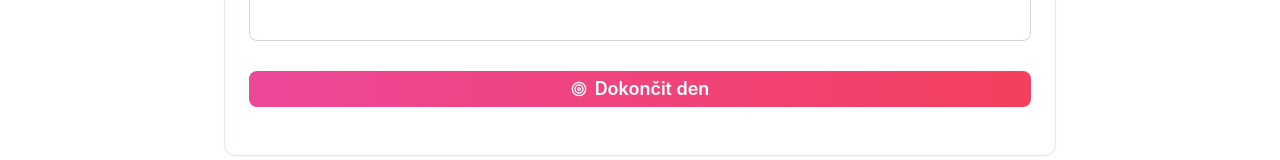
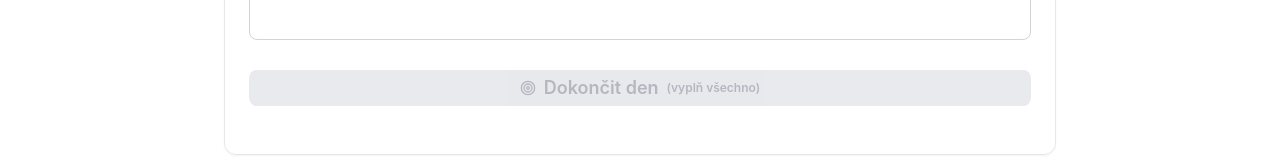
Before and after one commit to czdsgnr/akne-denik-complete, a React (Vite) app: page /my-day in a window 1280 px wide. Shown: the part 1252-1412 px from the top of the page. Built offline with nearby package versions, Linux system fonts and the light colour scheme; no server answers; the database is empty; sample sign-in values are in the browser's storage.

Commit message:
Fix: Add proper vercel.json for SPAa routing

```diff
--- a/src/components/user/MyDayPage.jsx
+++ b/src/components/user/MyDayPage.jsx
@@ -89,6 +89,7 @@ function MyDayPage() {
   const [photoPreview, setPhotoPreview] = useState(null)
   const [uploadingPhoto, setUploadingPhoto] = useState(false)
   const photoInputRef = useRef(null)
+  const [errorMessage, setErrorMessage] = useState('')
 
   useEffect(() => {
     // Vždy scroll na začátek při načtení stránky
@@ -98,20 +99,43 @@ function MyDayPage() {
       if (!user) return
 
       try {
+        console.log('🔄 Loading user data...')
+
         // Načtení aktuálního dne uživatele
         const userDoc = await getDoc(doc(db, 'users', user.uid))
+        if (!userDoc.exists()) {
+          console.error('❌ User document not found!')
+          return
+        }
+
         const userInfo = userDoc.data()
         const day = userInfo?.currentDay || 1
+
+        console.log('✅ User data loaded:', { day, userInfo })
 
         setCurrentDay(day)
         setUserData(userInfo)
 
         // Načtení denního obsahu
+        console.log(`🔄 Loading daily content for day ${day}...`)
         const contentDoc = await getDoc(doc(db, 'dailyContent', `day-${day}`))
-        const contentData = contentDoc.exists() ? contentDoc.data() : null
-        setCurrentDayContent(contentData)
+
+        if (contentDoc.exists()) {
+          const contentData = contentDoc.data()
+          console.log('✅ Daily content loaded:', contentData)
+          setCurrentDayContent(contentData)
+        } else {
+          console.warn(`⚠️ No content found for day-${day}`)
+          // Fallback obsah
+          setCurrentDayContent({
+            motivation: `Vítej v dni ${day}! Dnes budeš pokračovat ve své cestě za krásnou pletí! 💖`,
+            task: `🎯 DEN ${day} - POKRAČUJ VE SVÉ CESTĚ!\n\n📌 VZPOMEŇ SI:\nJaký pokrok jsi už udělala?\n\n💪 ÚKOL:\nDnes se zaměř na pravidelnost své rutiny.\n⭐ Udělej si čas jen pro sebe!`,
+            isPhotoDay: day % 7 === 1 // Každý týden foto den
+          })
+        }
 
         // Načtení uživatelských logů
+        console.log('🔄 Loading user logs...')
         const logsQuery = query(
           collection(db, 'userLogs'),
           where('userId', '==', user.uid)
@@ -122,6 +146,7 @@ function MyDayPage() {
           const data = doc.data()
           logs[data.day] = data
         })
+        console.log('✅ User logs loaded:', logs)
         setUserLogs(logs)
 
         // Kontrola jestli už dnes vyplnil záznam (podle dnešního data)
@@ -144,10 +169,12 @@ function MyDayPage() {
           }
         })
 
+        console.log('✅ Today completed check:', todayLogExists)
         setTodayCompleted(todayLogExists)
 
       } catch (error) {
-        console.error('Chyba při načítání dat:', error)
+        console.error('❌ Error loading data:', error)
+        setErrorMessage('Chyba při načítání dat. Zkus obnovit stránku. 🔄')
       } finally {
         setLoading(false)
       }
@@ -158,15 +185,19 @@ function MyDayPage() {
 
   const handleMoodSelect = (mood) => {
     setDailyLog(prev => ({ ...prev, mood }))
+    setErrorMessage('') // Vymaž error při výběru
   }
 
   const handleSkinRating = (rating) => {
     setDailyLog(prev => ({ ...prev, skinRating: rating }))
+    setErrorMessage('') // Vymaž error při výběru
   }
 
   const handlePhotoSelect = (e) => {
     const file = e.target.files[0]
     if (!file) return
+
+    setErrorMessage('') // Vymaž předchozí chyby
 
     try {
       validatePhotoFile(file)
@@ -180,17 +211,19 @@ function MyDayPage() {
       }
       reader.readAsDataURL(file)
     } catch (error) {
-      alert(error.message)
+      setErrorMessage(error.message + ' Zkus prosím vybrat jinou fotografii. 📸')
     }
   }
 
   const handlePhotoUpload = async () => {
     if (!photoFile) {
-      alert('Nejdřív vyber fotografii')
+      setErrorMessage('Nejdřív vyber fotografii pomocí tlačítka "Vybrat foto" 📸')
       return
     }
 
     setUploadingPhoto(true)
+    setErrorMessage('') // Vymaž předchozí chyby
+
     try {
       const photoUrl = await uploadPhotoToStorage(
         photoFile,
@@ -205,25 +238,30 @@ function MyDayPage() {
         photos: [{ url: photoUrl, type: 'progress' }]
       }))
 
-      alert('Fotka byla úspěšně nahrána! 📸 Teď můžeš dokončit den.')
+      // Úspěšná zpráva se zobrazí jen krátce
+      setErrorMessage('')
 
     } catch (error) {
       console.error('Chyba při nahrávání fotky:', error)
-      alert('Chyba při nahrávání fotky: ' + error.message)
+      setErrorMessage('Chyba při nahrávání fotky: ' + error.message + ' Zkus to prosím znovu. 🔄')
     } finally {
       setUploadingPhoto(false)
     }
   }
 
   const handleCompleteDay = async () => {
+    // Vymaž předchozí chyby
+    setErrorMessage('')
+
+    // Validace
     if (!dailyLog.mood || !dailyLog.skinRating) {
-      alert('Prosím, vyplň náladu a hodnocení pleti před dokončením dne.')
+      setErrorMessage('Prosím, vyplň náladu a hodnocení pleti před dokončením dne. Děláš to přece pro sebe! 💖')
       return
     }
 
     // Kontrola povinné fotky na foto dnech
     if (isPhotoDay && (!dailyLog.photos || dailyLog.photos.length === 0)) {
-      alert('Dnes je foto den! Prosím nahraj fotografii svého obličeje pro sledování pokroku.')
+      setErrorMessage('Dnes je foto den! Nahraj prosím fotografii svého obličeje - chceš přece vidět svůj pokrok! 📸')
       return
     }
 
@@ -256,7 +294,7 @@ function MyDayPage() {
 
     } catch (error) {
       console.error('Chyba při ukládání:', error)
-      alert('Chyba při ukládání dat')
+      setErrorMessage('Ups! Něco se nepovedlo. Zkus to prosím znovu. 🔄')
     }
   }
 
@@ -275,6 +313,11 @@ function MyDayPage() {
   const completedDaysCount = Object.keys(userLogs).length
   const progressPercentage = Math.round((completedDaysCount / 365) * 100)
   const streak = calculateStreak(userLogs, currentDay)
+
+  // Validace formuláře
+  const isFormValid = dailyLog.mood > 0 &&
+                     dailyLog.skinRating > 0 &&
+                     (!isPhotoDay || (dailyLog.photos && dailyLog.photos.length > 0))
 
   const moods = [
     { value: 1, emoji: '😞', label: 'Špatná' },
@@ -297,7 +340,7 @@ function MyDayPage() {
 
   return (
     <div className="min-h-screen bg-white">
-     {/* Minimalistický Header */}
+      {/* Minimalistický Header */}
       <header className="bg-gradient-to-r from-pink-500 to-rose-500 text-white sticky top-0 z-10 shadow-sm">
         <div className="max-w-4xl mx-auto px-4 sm:px-6 lg:px-8">
           <div className="py-3">
@@ -443,14 +486,7 @@ function MyDayPage() {
             <div className="prose max-w-none">
               <pre className="whitespace-pre-wrap font-sans text-gray-700 leading-relaxed text-sm">
                 {currentDayContent?.task ||
-                 `🎯 DEN ${currentDay} - DŮVĚŘUJ PROCESU!
-
-📌 VZPOMEŇ SI:
-Kdy jsi naposledy dostala kompliment na svou pleť?
-
-💪 ÚKOL:
-Dnes se podívej do zrcadla a najdi 3 věci, které se ti na své pleti líbí.
-⭐ Napiš si je do poznámky a usmej se na sebe!`}
+                 `🎯 DEN ${currentDay} - DŮVĚŘUJ PROCESU!\n\n📌 VZPOMEŇ SI:\nKdy jsi naposledy dostala kompliment na svou pleť?\n\n💪 ÚKOL:\nDnes se podívej do zrcadla a najdi 3 věci, které se ti na své pleti líbí.\n⭐ Napiš si je do poznámky a usmej se na sebe!`}
               </pre>
             </div>
           </CardContent>
@@ -465,26 +501,26 @@ Dnes se podívej do zrcadla a najdi 3 věci, které se ti na své pleti líbí.
                 <span>Jak se dnes cítíš?</span>
               </h2>
 
-              {/* Celková nálada */}
+              {/* Celková nálada - RESPONSIVE */}
               <div>
                 <label className="block text-sm font-medium text-gray-700 mb-3">
                   Celková nálada
                 </label>
-                <div className="grid grid-cols-5 gap-2">
+                <div className="grid grid-cols-5 gap-1 sm:gap-2">
                   {moods.map((mood) => (
                     <button
                       key={mood.value}
                       onClick={() => handleMoodSelect(mood.value)}
                       className={`
-                        p-3 rounded-lg border-2 transition-all duration-200 text-center
+                        p-2 sm:p-3 rounded-lg border-2 transition-all duration-200 text-center
                         ${dailyLog.mood === mood.value
                           ? 'border-pink-500 bg-pink-50 shadow-md transform scale-105'
                           : 'border-gray-200 hover:border-gray-300 hover:bg-gray-50'
                         }
                       `}
                     >
-                      <div className="text-2xl mb-1">{mood.emoji}</div>
-                      <div className="text-xs text-gray-600">{mood.label}</div>
+                      <div className="text-lg sm:text-2xl mb-1">{mood.emoji}</div>
+                      <div className="text-xs text-gray-600 leading-tight">{mood.label}</div>
                     </button>
                   ))}
                 </div>
@@ -566,6 +602,7 @@ Dnes se podívej do zrcadla a najdi 3 věci, které se ti na své pleti líbí.
                               setPhotoFile(null)
                               setPhotoPreview(null)
                               setDailyLog(prev => ({ ...prev, photos: [] }))
+                              setErrorMessage('') // Vymaž i error zprávy
                             }}
                             className="absolute top-2 right-2 bg-red-500 text-white rounded-full p-1 hover:bg-red-600 shadow-lg"
                           >
@@ -621,16 +658,46 @@ Dnes se podívej do zrcadla a najdi 3 věci, které se ti na své pleti líbí.
                 </div>
               )}
 
-              {/* Dokončit den */}
+              {/* Error zpráva */}
+              {errorMessage && (
+                <div className="bg-red-50 border border-red-200 rounded-lg p-4">
+                  <div className="flex items-start space-x-3">
+                    <div className="w-6 h-6 bg-red-100 rounded-full flex items-center justify-center flex-shrink-0 mt-0.5">
+                      <span className="text-red-600 text-sm">!</span>
+                    </div>
+                    <div className="flex-1">
+                      <p className="text-red-800 font-medium text-sm">
+                        {errorMessage}
+                      </p>
+                    </div>
+                    <button
+                      onClick={() => setErrorMessage('')}
+                      className="text-red-400 hover:text-red-600 transition-colors"
+                    >
+                      <X className="w-4 h-4" />
+                    </button>
+                  </div>
+                </div>
+              )}
+
+              {/* Dokončit den - SMART VALIDACE */}
               <Button
                 onClick={handleCompleteDay}
-                className="w-full py-3 text-lg font-semibold rounded-lg bg-gradient-to-r from-pink-500 to-rose-500 text-white hover:from-pink-600 hover:to-rose-600 transform hover:scale-105 transition-all duration-200"
+                disabled={!isFormValid}
+                className={`
+                  w-full py-3 text-lg font-semibold rounded-lg transition-all duration-200
+                  ${isFormValid
+                    ? 'bg-gradient-to-r from-pink-500 to-rose-500 text-white hover:from-pink-600 hover:to-rose-600 transform hover:scale-105 shadow-lg'
+                    : 'bg-gray-300 text-gray-500 cursor-not-allowed'
+                  }
+                `}
               >
                 <span className="flex items-center justify-center space-x-2">
                   <Target className="w-5 h-5" />
                   <span>
                     {isPhotoDay ? 'Dokončit den + foto' : 'Dokončit den'}
                   </span>
+                  {!isFormValid && <span className="text-xs">(vyplň všechno)</span>}
                 </span>
               </Button>
 
```
Also changed, not shown: 5 other files (tests, documents, lock files or other folders).
